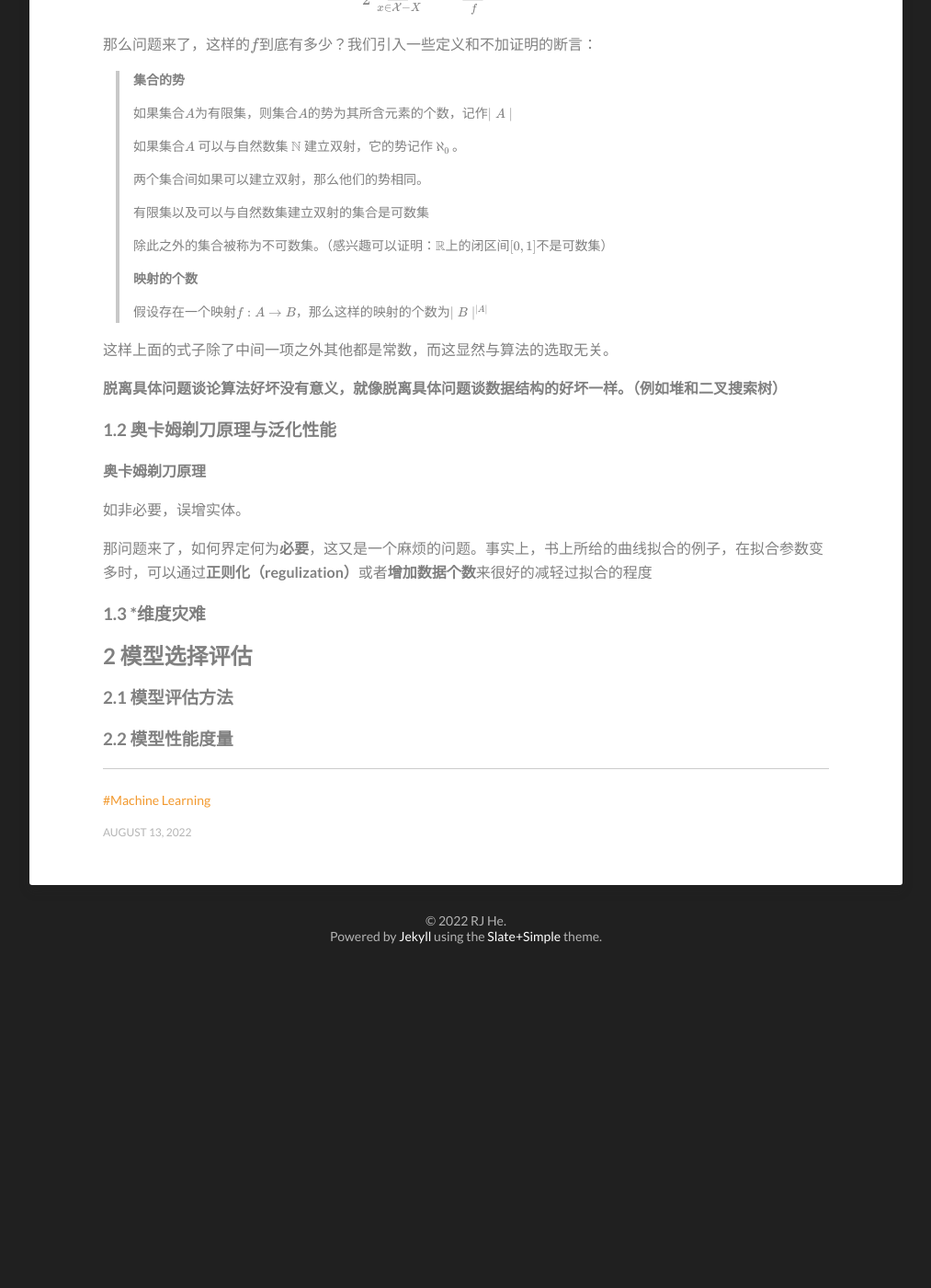
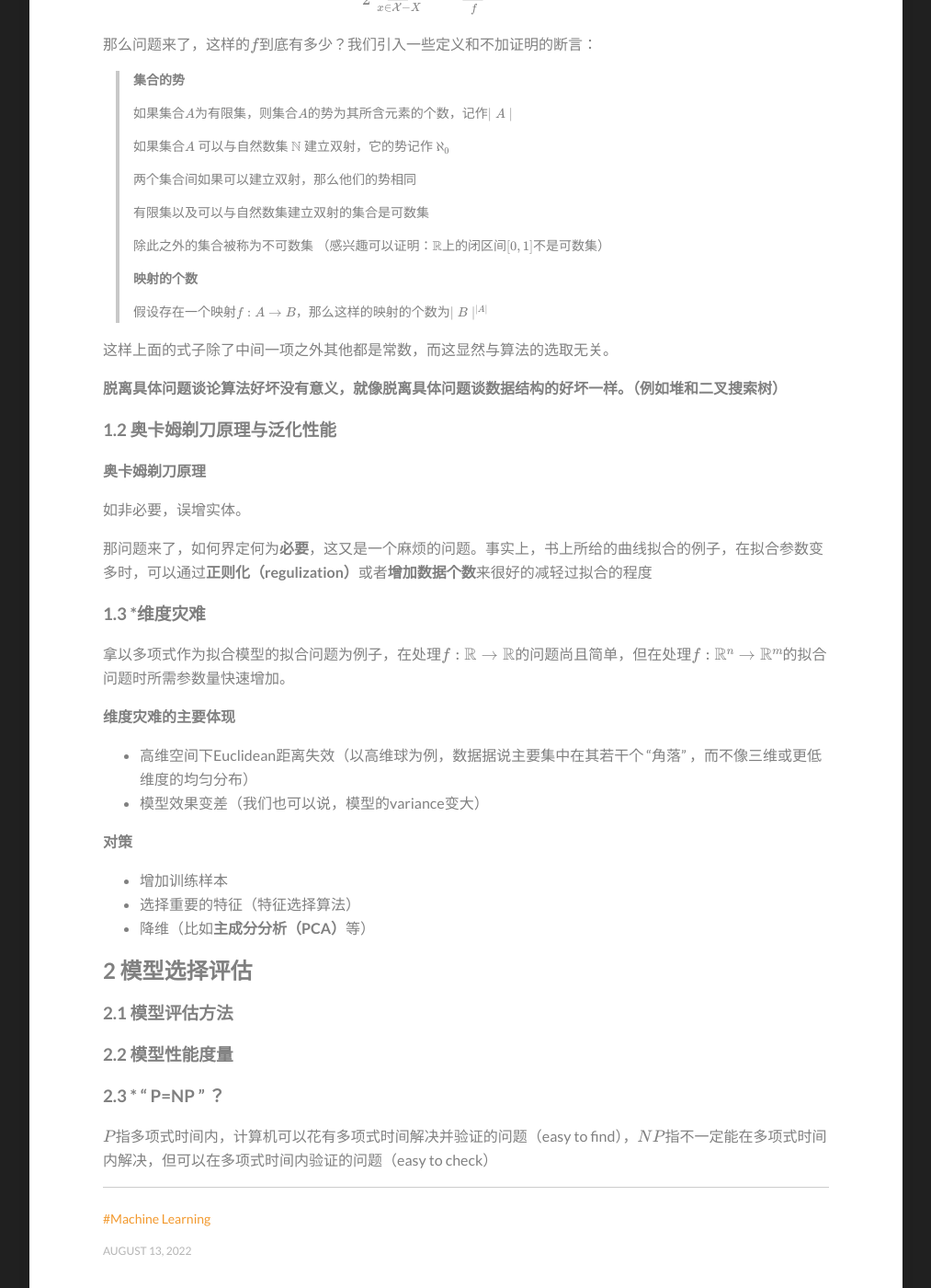
Before and after one commit to hrjtju/hrjtju.github.io, a Jekyll site: the page built from _posts/2022-08-13-DatawhaleML-1.md, in a window 1280 px wide and 1400 px high, scrolled down 1858 px. Shown: the whole window at 92% size, without its empty margins (133-1146 px from the left). Built offline with Jekyll 4.4.1, drawn with Linux system fonts in a browser that asks for light colours; formulas are drawn with MathJax 3; before the commit the page ends 2912 px from its top, so only the background shows below that.

Commit message:
Update 2022-08-13-DatawhaleML-1.md

```diff
--- a/_posts/2022-08-13-DatawhaleML-1.md
+++ b/_posts/2022-08-13-DatawhaleML-1.md
@@ -78,13 +78,13 @@ $$
 >
 > 如果集合$$A$$为有限集，则集合$$A$$的势为其所含元素的个数，记作$$\mid A \mid $$
 >
-> 如果集合$$A$$ 可以与自然数集 $$\mathbb N$$ 建立双射，它的势记作 $$\aleph_0$$ 。
+> 如果集合$$A$$ 可以与自然数集 $$\mathbb N$$ 建立双射，它的势记作 $$\aleph_0$$
 >
-> 两个集合间如果可以建立双射，那么他们的势相同。
+> 两个集合间如果可以建立双射，那么他们的势相同
 >
 > 有限集以及可以与自然数集建立双射的集合是可数集
 >
-> 除此之外的集合被称为不可数集。（感兴趣可以证明：$$\mathbb R$$上的闭区间$$[0,1]$$不是可数集）
+> 除此之外的集合被称为不可数集 （感兴趣可以证明：$$\mathbb R$$上的闭区间$$[0,1]$$不是可数集）
 >
 >
 >
@@ -122,6 +122,23 @@ $$
 
 
 
+拿以多项式作为拟合模型的拟合问题为例子，在处理$$f:\mathbb R \rightarrow \mathbb R $$的问题尚且简单，但在处理$$f:\mathbb R^n \rightarrow \mathbb R^m$$的拟合问题时所需参数量快速增加。
+
+
+
+**维度灾难的主要体现**
+
+* 高维空间下Euclidean距离失效（以高维球为例，数据据说主要集中在其若干个 “角落” ，而不像三维或更低维度的均匀分布）
+* 模型效果变差（我们也可以说，模型的variance变大）
+
+
+
+**对策**
+
+* 增加训练样本
+* 选择重要的特征（特征选择算法）
+* 降维（比如**主成分分析（PCA）**等）
+
 
 
 
@@ -135,3 +152,11 @@ $$
 
 
 ### 2.2 模型性能度量
+
+
+
+### 2.3 * “ P=NP ” ？
+
+
+
+$$P$$指多项式时间内，计算机可以花有多项式时间解决并验证的问题（easy to find），$$NP$$指不一定能在多项式时间内解决，但可以在多项式时间内验证的问题（easy to check）
```
